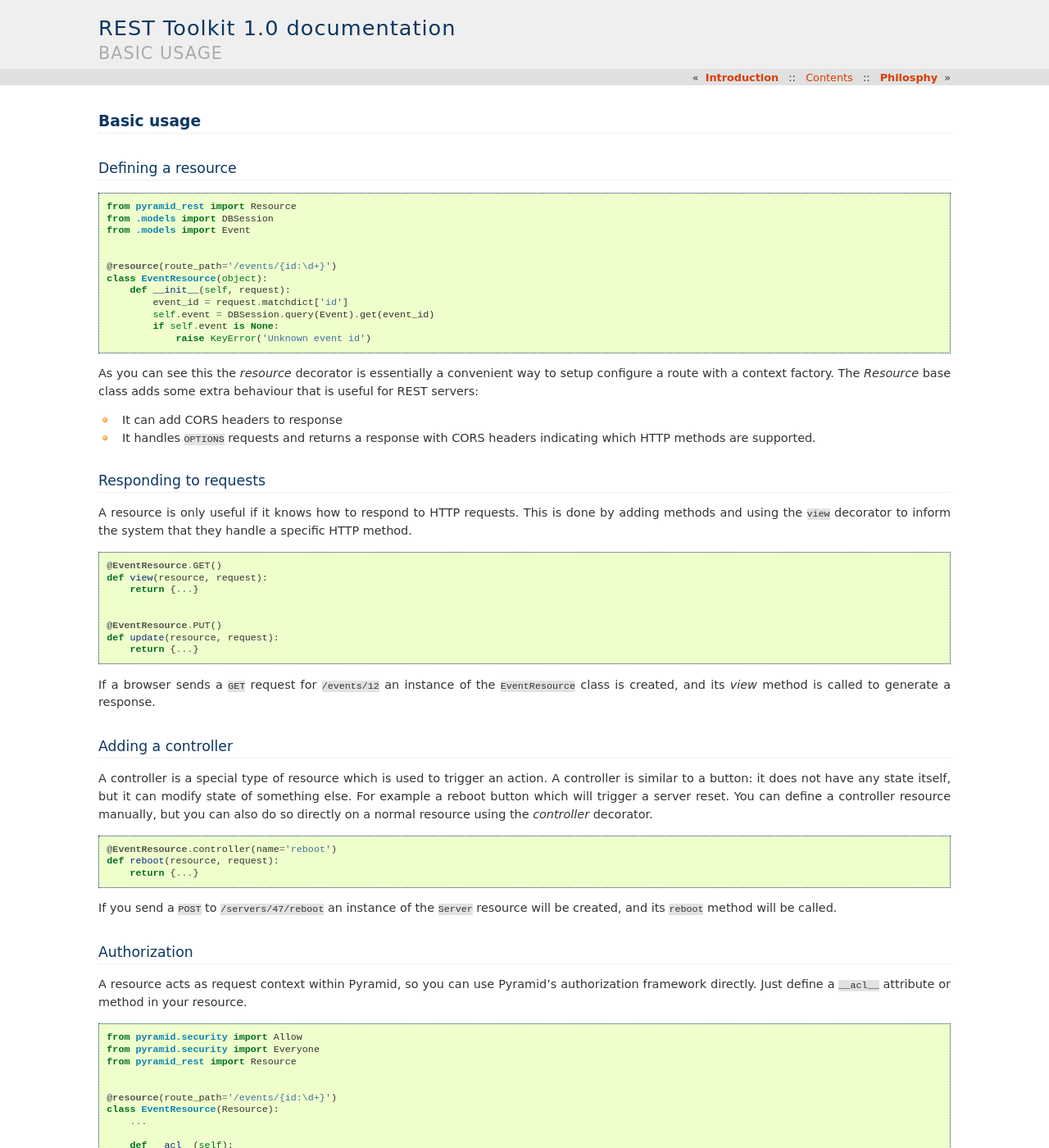
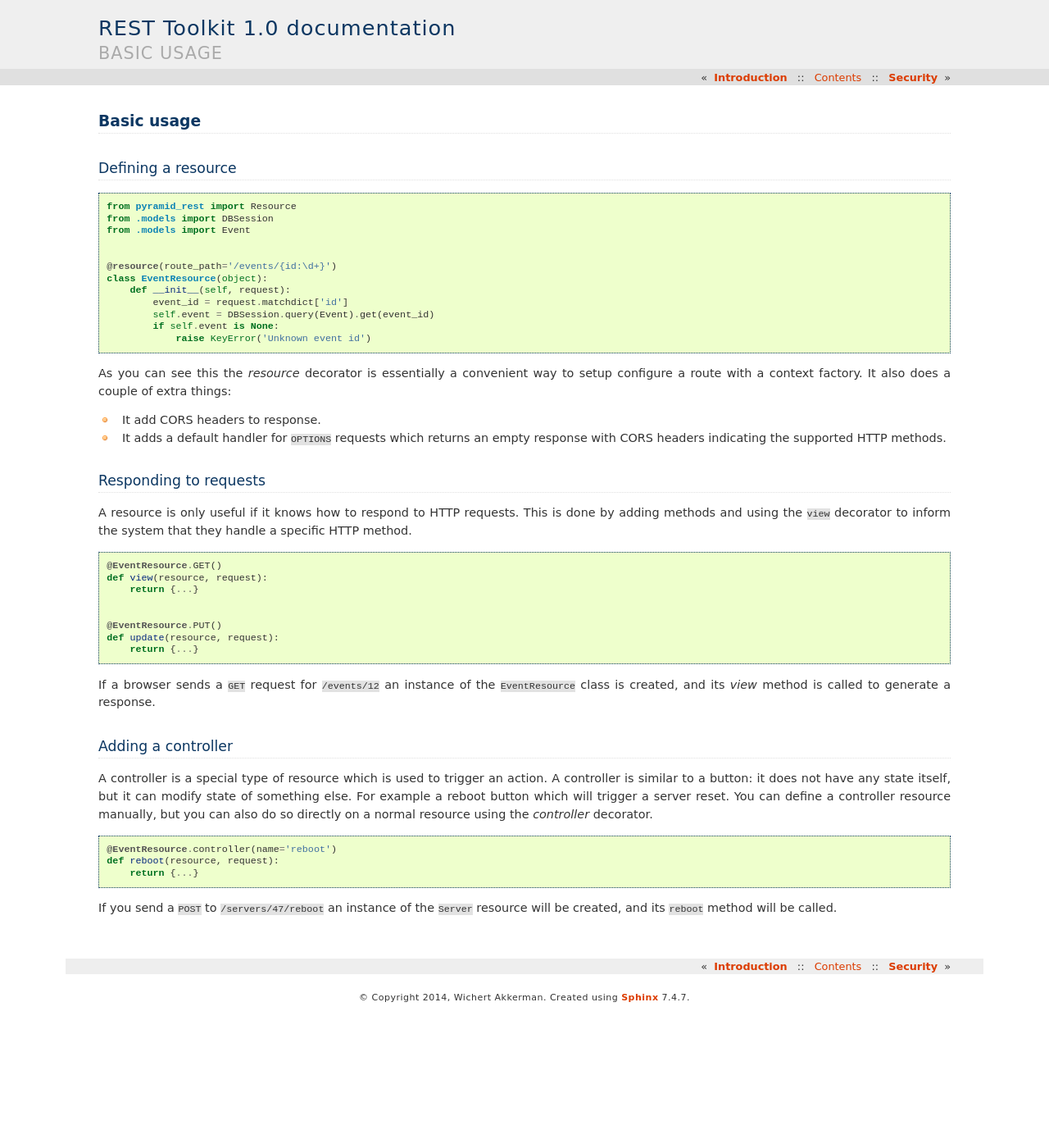
Before and after one commit to wichert/rest_toolkit, a Sphinx documentation site: the page built from doc/basics.rst, in a window 1280 px wide and 1400 px high. Shown: the whole window at 82% size. Built offline with Sphinx 7.4.7, drawn with Linux system fonts in a browser that asks for light colours; some of the changed text lies outside the part shown.

Commit message:
Move security docs to a separate chapter.

```diff
--- a/doc/basics.rst
+++ b/doc/basics.rst
@@ -20,12 +20,12 @@
                raise KeyError('Unknown event id')
 
 As you can see this the `resource` decorator is essentially a convenient way to
-setup configure a route with a context factory. The `Resource` base class adds
-some extra behaviour that is useful for REST servers:
+setup configure a route with a context factory. It also does a couple of extra
+things:
 
-* It can add CORS headers to response
-* It handles ``OPTIONS`` requests and returns a response with CORS headers
-  indicating which HTTP methods are supported.
+* It add CORS headers to response.
+* It adds a default handler for ``OPTIONS`` requests which returns an empty
+  response with CORS headers indicating the supported HTTP methods.
 
 
 Responding to requests
@@ -70,30 +70,3 @@
 
 If you send a ``POST`` to ``/servers/47/reboot`` an instance of the ``Server``
 resource will be created, and its ``reboot`` method will be called.
-
-
-Authorization
--------------
-
-A resource acts as request context within Pyramid, so you can use Pyramid's
-authorization framework directly. Just define a ``__acl__`` attribute or method
-in your resource.
-
-.. code-block:: python
-
-   from pyramid.security import Allow
-   from pyramid.security import Everyone
-   from pyramid_rest import Resource
-
-
-   @resource(route_path='/events/{id:\d+}')
-   class EventResource(Resource):
-       ...
-
-       def __acl__(self):
-           return [(Allow, Everyone, ['read']),
-                   (Allow, self.event.owner, ['delete', 'update'])]
-
-   @EventResource.GET(permission='read')
-   def view(self):
-       return {...}
--- a/doc/index.rst
+++ b/doc/index.rst
@@ -104,6 +104,7 @@
    :maxdepth: 2
 
    basics
+   security
    philosophy
    comparison
 
--- a/doc/philosophy.rst
+++ b/doc/philosophy.rst
@@ -19,8 +19,8 @@
 same event object in the database, but are separate REST resources, and will
 return different data, use a different ACL, etc.
 
- *rest_toolkit* follows this philosophy ant matches URLs to resources instead
- of stored data. This has several advantages:
+*rest_toolkit* follows this philosophy ant matches URLs to resources instead of
+stored data. This has several advantages:
 
 * your data model does not need to be aware of frontend-specific things like
   access control lists or JSON formatting.
```
Also changed, not shown: doc/security.rst (added, +45 -0 lines).
